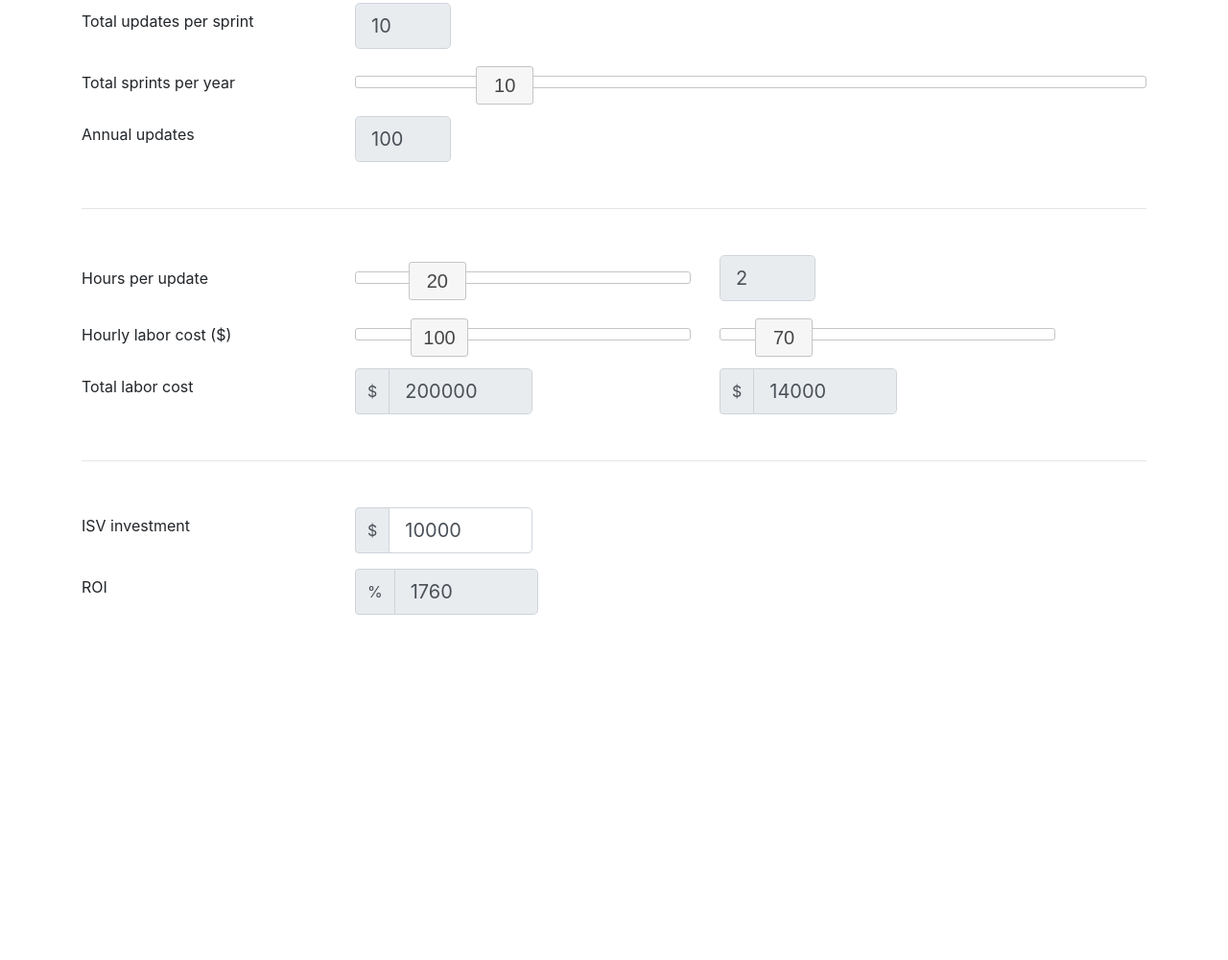
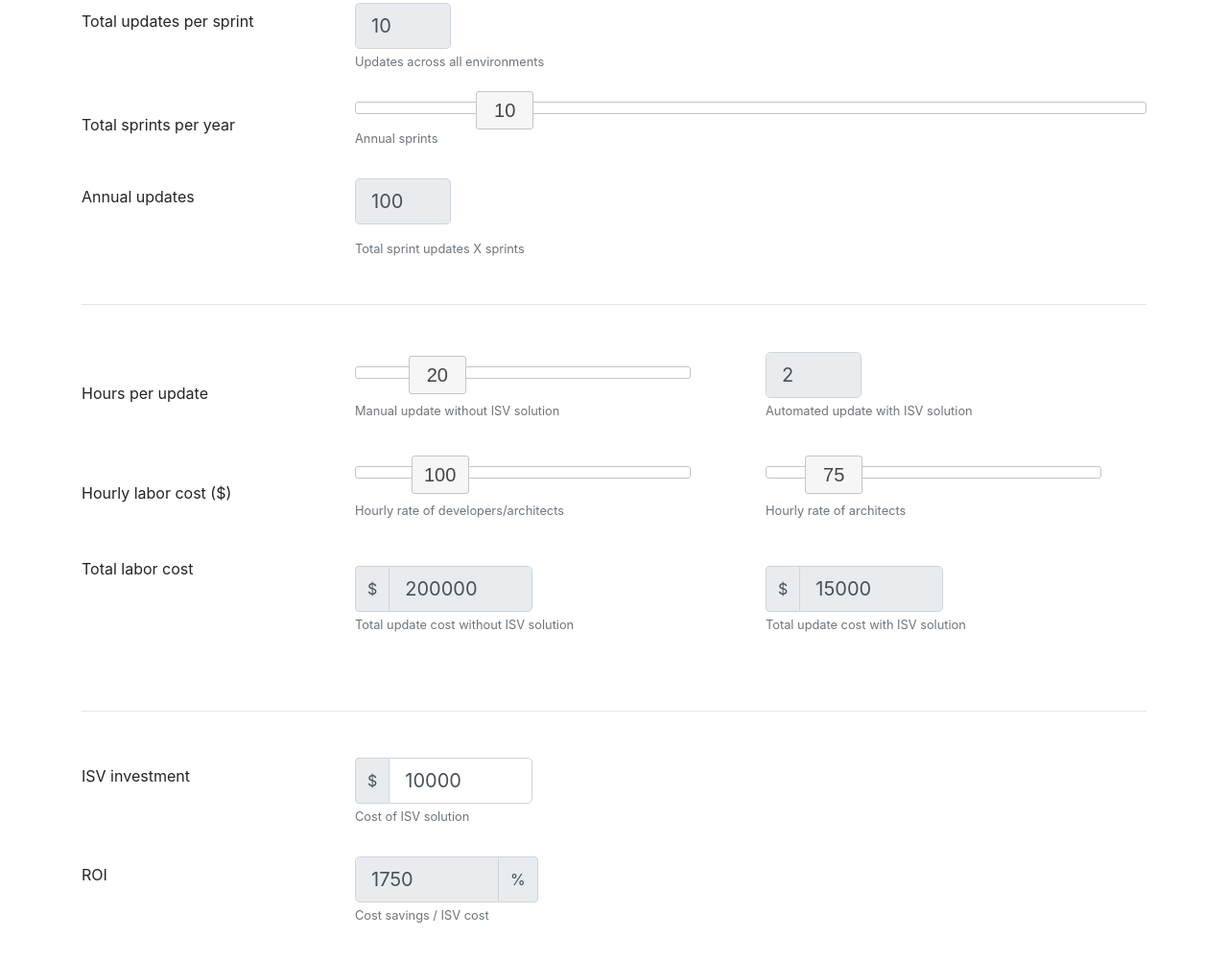
Before and after one commit to boazronkin/roi-calculator, a plain HTML site: page index.html in a window 1280 px wide. Shown: the part 639-1640 px from the top of the page at 96% size. Before the commit the page ends 1392 px from the top, so only its background shows below. Drawn offline with nearby package versions, Linux system fonts and the light colour scheme.

Commit message:
fix Margins and labels

```diff
--- a/index.html
+++ b/index.html
@@ -5,7 +5,7 @@
     <meta charset="UTF-8">
     <meta name="viewport" content="width=device-width, initial-scale=1.0">
     <meta http-equiv="X-UA-Compatible" content="ie=edge">
-    <title>Your demo site is ready | Demoable.IO</title>
+    <title>ROI Calculator</title>
     <link rel="stylesheet" href="https://use.fontawesome.com/releases/v5.8.2/css/all.css" integrity="sha384-oS3vJWv+0UjzBfQzYUhtDYW+Pj2yciDJxpsK1OYPAYjqT085Qq/1cq5FLXAZQ7Ay" crossorigin="anonymous">
     <!-- <link rel="stylesheet" href="./css/bootstrap.min.css" type="text/css"> -->
     <link rel="stylesheet" href="./css/styles.css">
@@ -78,6 +78,7 @@
                     </div>
                     <div class="col-12 col-md-9">
                         <input tabindex="-1" id="totalEnvs" class="form-control form-control-lg midBox" type="number" value="0" readonly>
+                        <small id="" class="form-text text-muted">Updates across all environments</small>
                     </div>
                 </div>
 
@@ -86,10 +87,11 @@
                     <div class="col-12 col-md-3">
                         <label class="col-form-label" for="annualSprints">Total sprints per year</label>
                     </div>
-                    <div class="col-12 col-md-9">
+                    <div class="col-12 col-md-9 my-3">
                         <div id="annualSprints">
                             <div id="annualSprintsHandle" class="ui-slider-handle"></div>
                         </div>
+                        <small id="annualSprintsHelp" class="form-text text-muted mt-3">Annual sprints</small>
                     </div>
                 </div>
                 <div class="form-group row">
@@ -98,6 +100,7 @@
                     </div>
                     <div class="col-12 col-md-9">
                         <input tabindex="-1" id="annualUpdates" class="form-control form-control-lg midBox" type="number" value="0" readonly>
+                        <small id="" class="form-text text-muted mt-3">Total sprint updates X sprints</small>
                     </div>
                 </div>
 
@@ -107,49 +110,55 @@
                     <div class="col-12 col-md-3">
                         <label class="col-form-label" for="updateHoursWith">Hours per update</label>
                     </div>
-                    <div class="col-12 col-md-4">
+                    <div class="col-12 col-md-4 my-3 mr-md-5 d-md-flex flex-column justify-content-center">
                         <div id="updateHoursWithout">
                             <div id="updateHoursWithoutHandle" class="ui-slider-handle"></div>
                         </div>
+                        <small id="" class="form-text text-muted mt-4">Manual update without ISV solution</small>
                     </div>
                     <div class="col-12 col-md-4">
                         <input tabindex="-1" id="updateHoursWith" class="form-control form-control-lg narrowBox" type="number" value="0" readonly>
+                        <small id="" class="form-text text-muted mb-3">Automated update with ISV solution</small>
                     </div>
                 </div>
                 <div class="form-group row align-items-center">
                     <div class="col-12 col-md-3">
                         <label class="col-form-label" for="hourlyCost">Hourly labor cost ($)</label>
                     </div>
-                    <div class="col-12 col-md-4">
+                    <div class="col-12 col-md-4 my-3  mr-md-5 d-md-flex flex-column justify-content-center">
                         <div id="hourlyCostWithout">
                             <div id="hourlyCostWithoutHandle" class="ui-slider-handle"></div>
                         </div>
+                        <small id="" class="form-text text-muted mt-4">Hourly rate of developers/architects</small>
                     </div>
-                    <div class="col-12 col-md-4">
+                    <div class="col-12 col-md-4 my-3">
                         <div id="hourlyCostWith">
                             <div id="hourlyCostWithHandle" class="ui-slider-handle"></div>
                         </div>
+                        <small id="" class="form-text text-muted mt-4">Hourly rate of architects</small>
                     </div>
                 </div>
                 <div class="form-group row">
                     <div class="col-12 col-md-3">
                         <label class="col-form-label" for="annualCost">Total labor cost</label>
                     </div>
-                    <div class="col-12 col-md-4">
+                    <div class="col-12 col-md-4 my-3  mr-md-5">
                         <div class="input-group">
                             <div class="input-group-prepend">
                                 <div class="input-group-text">$</div>
                             </div>
                             <input tabindex="-1" id="annualCostWithout" class="form-control form-control-lg wideBox" type="number" value="0" readonly>
                         </div>
+                        <small id="" class="form-text text-muted mb-3">Total update cost without ISV solution</small>
                     </div>
-                    <div class="col-12 col-md-4">
+                    <div class="col-12 col-md-4 my-3">
                         <div class="input-group">
                             <div class="input-group-prepend">
                                 <div class="input-group-text">$</div>
                             </div>
                             <input tabindex="-1" id="annualCostWith" class="form-control form-control-lg wideBox" type="number" value="0" readonly>
                         </div>
+                        <small id="" class="form-text text-muted mb-3">Total update cost with ISV solution</small>
                     </div>
                 </div>
 
@@ -166,6 +175,7 @@
                             </div>
                             <input id="isvInvestment" class="form-control form-control-lg wideBox" type="number" value="10000">
                         </div>
+                        <small id="" class="form-text text-muted mb-3">Cost of ISV solution</small>
                     </div>
                 </div>
 
@@ -175,11 +185,12 @@
                     </div>
                     <div class="col-12 col-md-9">
                         <div class="input-group">
-                            <div class="input-group-prepend">
+                            <input tabindex="-1" id="roi" class="form-control form-control-lg wideBox" type="number" value="0" readonly>
+                            <div class="input-group-append">
                                 <div class="input-group-text">%</div>
                             </div>
-                            <input tabindex="-1" id="roi" class="form-control form-control-lg wideBox" type="number" value="0" readonly>
                         </div>
+                        <small id="" class="form-text text-muted mb-3">Cost savings / ISV cost</small>
                     </div>
                 </div>
 
```
Also changed, not shown: js/main.js (+1 -1 lines).
